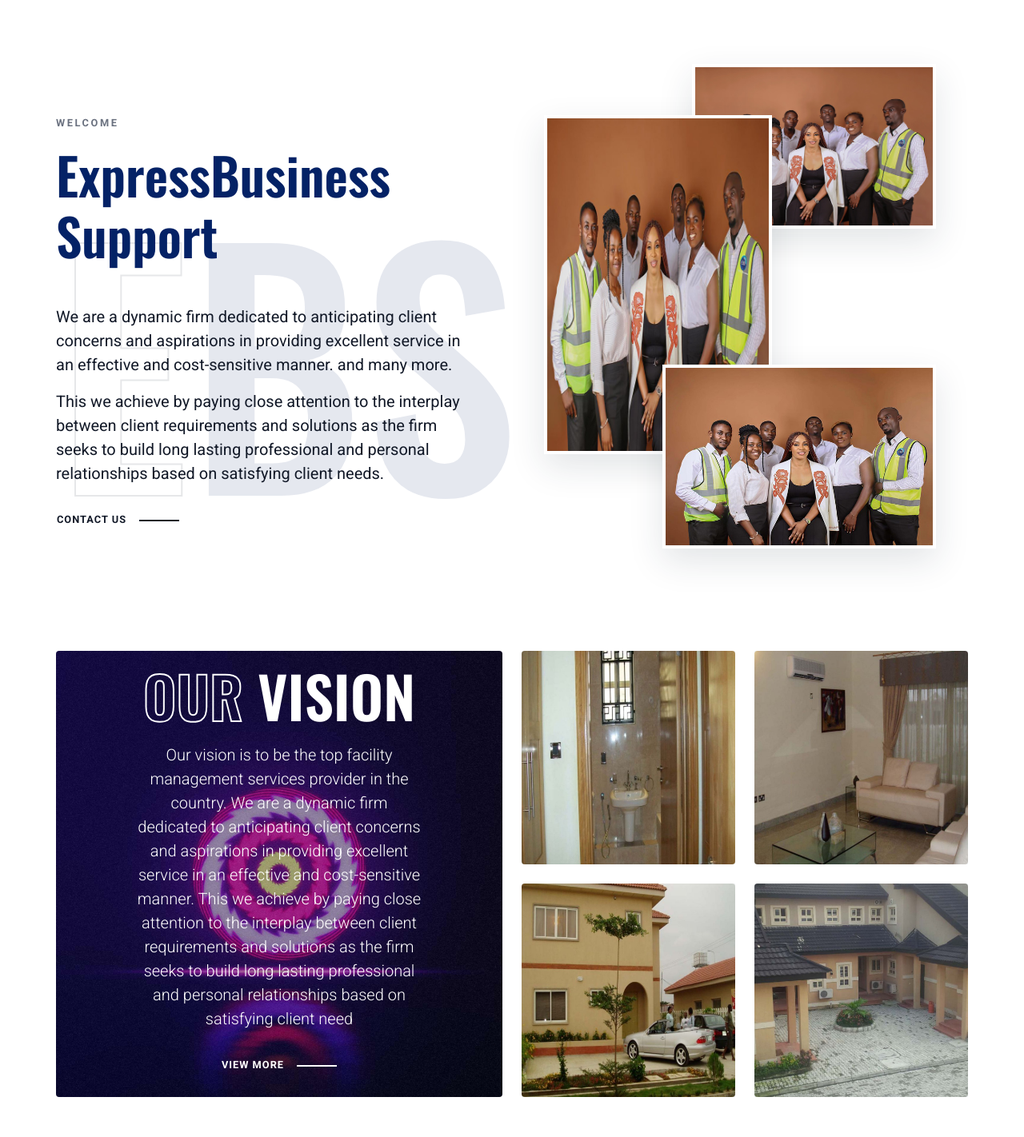
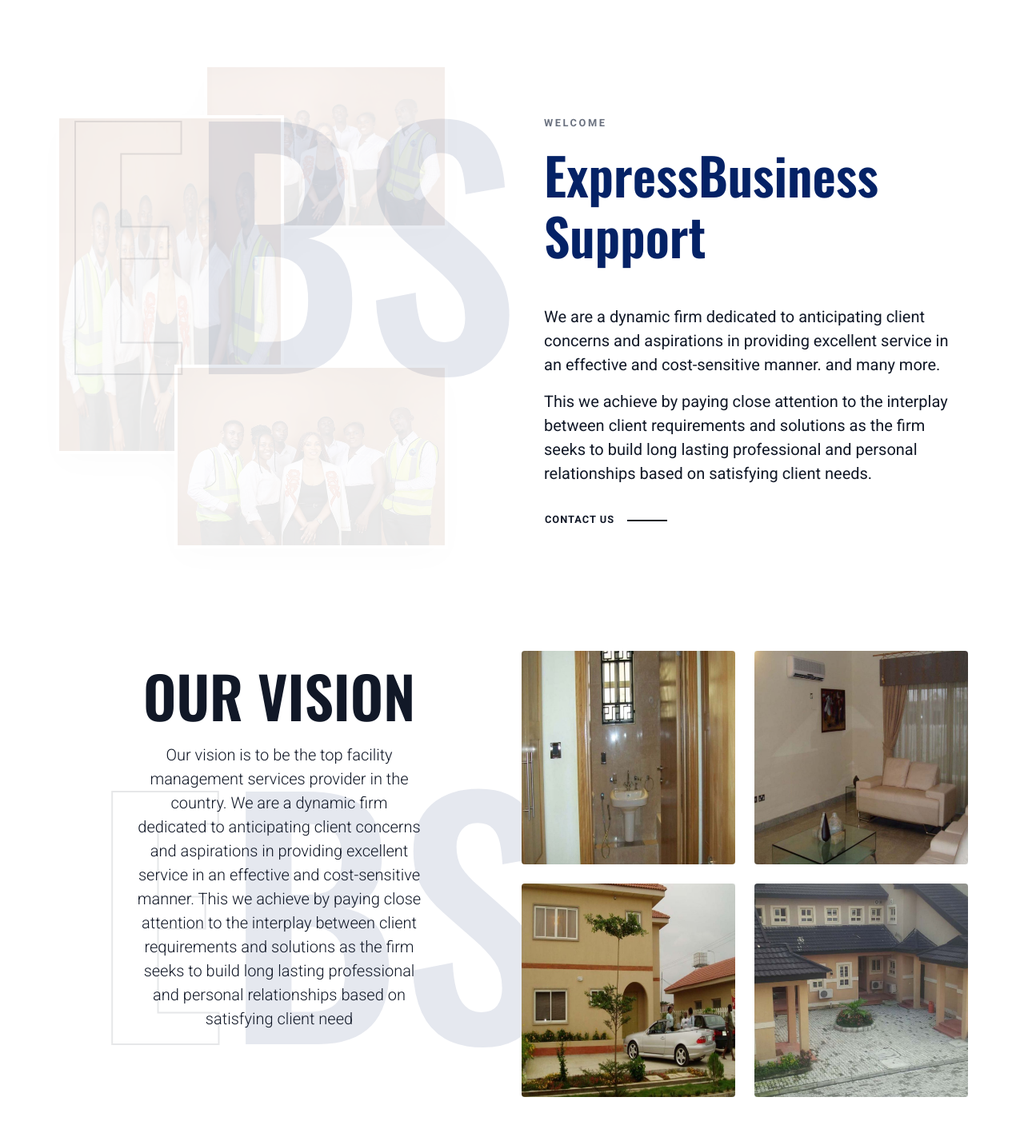
Before and after one commit to Heiskhalid/ebss, a website built with webpack: page oldskool-html-bootstrap-main/dist/index.html in a window 1280 px wide. Shown: the part 1388-2810 px from the top of the page at 80% size. Built offline with nearby package versions, Linux system fonts and the light colour scheme.

Commit message:
edited ebs

```diff
--- a/oldskool-html-bootstrap-main/dist/index.html
+++ b/oldskool-html-bootstrap-main/dist/index.html
@@ -754,10 +754,20 @@
                 </svg>            </div>
             <!-- /Featured Categories-->
 
+
+
             <!-- Homepage Intro-->
             <div class="position-relative row my-lg-7 pt-5 pt-lg-0 g-8">
-                <div class="bg-text bottom-0 start-0 end-0" data-aos="fade-up">
-                    <h2 class="bg-text-title outsider opacity-10"><span class="text-outline-dark">E</span>BS</h2>
+                <div class="col-12 col-md-6 position-relative z-index-20 pe-0 opacity-10" data-aos="fade-left">
+                    <picture class="w-50 d-block position-relative z-index-10 border border-white border-4 shadow-lg">
+                        <img class="img-fluid" src="./assets/images/banners/banner-5.jpg" alt="EBS">
+                    </picture>
+                    <picture class="w-60 d-block me-8 mt-n10 shadow-lg border border-white border-4 position-relative z-index-20 ms-auto">
+                        <img class="img-fluid" src="./assets/images/banners/banner-6.jpg" alt="EBS">
+                    </picture>
+                    <picture class="w-50 d-block me-8 mt-n7 shadow-lg border border-white border-4 position-absolute top-0 end-0 z-index-0 ">
+                        <img class="img-fluid" src="./assets/images/banners/banner-7.jpg" alt="EBS">
+                    </picture>
                 </div>
                 <div class="col-12 col-md-6 position-relative z-index-20 mb-7 mb-lg-0" data-aos="fade-right">
                     <p class="text-muted title-small">Welcome</p>
@@ -776,17 +786,10 @@
                         satisfying client needs. </b></p>
                     <a href="#" class="btn btn-psuedo" role="button">Contact Us</a>
                 </div>
-                <div class="col-12 col-md-6 position-relative z-index-20 pe-0" data-aos="fade-left">
-                    <picture class="w-50 d-block position-relative z-index-10 border border-white border-4 shadow-lg">
-                        <img class="img-fluid" src="./assets/images/banners/banner-5.jpg" alt="EBS">
-                    </picture>
-                    <picture class="w-60 d-block me-8 mt-n10 shadow-lg border border-white border-4 position-relative z-index-20 ms-auto">
-                        <img class="img-fluid" src="./assets/images/banners/banner-6.jpg" alt="EBS">
-                    </picture>
-                    <picture class="w-50 d-block me-8 mt-n7 shadow-lg border border-white border-4 position-absolute top-0 end-0 z-index-0 ">
-                        <img class="img-fluid" src="./assets/images/banners/banner-7.jpg" alt="EBS">
-                    </picture>
-                </div>
+
+            <div class="bg-text bottom-0 start-0 end-0" data-aos="fade-up">
+                <h2 class="bg-text-title outsider opacity-10"><span class="text-outline-dark">E</span>BS</h2>
+            </div>
             </div>
             <!-- / Homepage Intro-->
 
@@ -794,13 +797,13 @@
             <div class="pt-7 mb-5 mb-lg-10">
                 <div class="row g-4">
                     <div class="col-12 col-xl-6 position-relative" data-aos="fade-right">
-                        <picture class="position-relative z-index-10">
-                            <img class="w-100 rounded" src="./assets/images/banners/banner-sale.jpg" alt="EBS">
-                        </picture>
+                        <div class="bg-text bottom-0 start-0 end-0" data-aos="fade-up">
+                            <h2 class="bg-text-title outsiderr opacity-10"><span class="text-outline-dark">E</span>BS</h2>
+                        </div>
                         <div class="position-absolute top-0 bottom-0 start-0 end-0 d-flex justify-content-center align-items-center z-index-20">
                             <div class="py-6 px-5 px-lg-10 text-center w-100">
-                                <h2 class="display-2 mb-3 fw-bold text-white"><span class="text-outline-light">OUR </span> VISION</h2>
-                                <p class="fs-5 fw-light text-white d-none d-md-block">Our vision is to be the top facility
+                                <h2 class="display-2 mb-3 fw-bold text-black"><span class="text-outline-white">OUR </span> VISION</h2>
+                                <p class="fs-5 fw-light text-black d-none d-md-block">Our vision is to be the top facility
                                     management services provider in the
                                     country.
                                      We are a dynamic firm dedicated to
```
Also changed, not shown: oldskool-html-bootstrap-main/dist/assets/css/theme.bundle.css.
